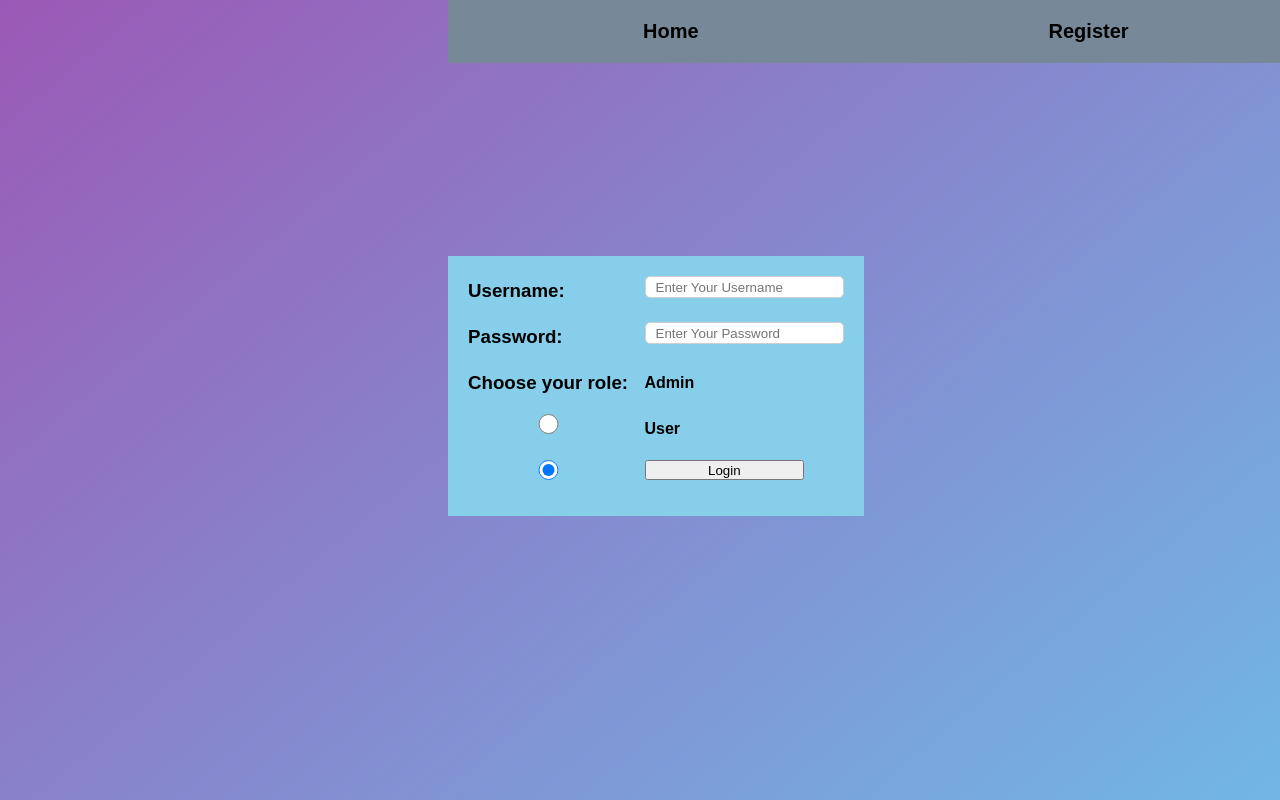
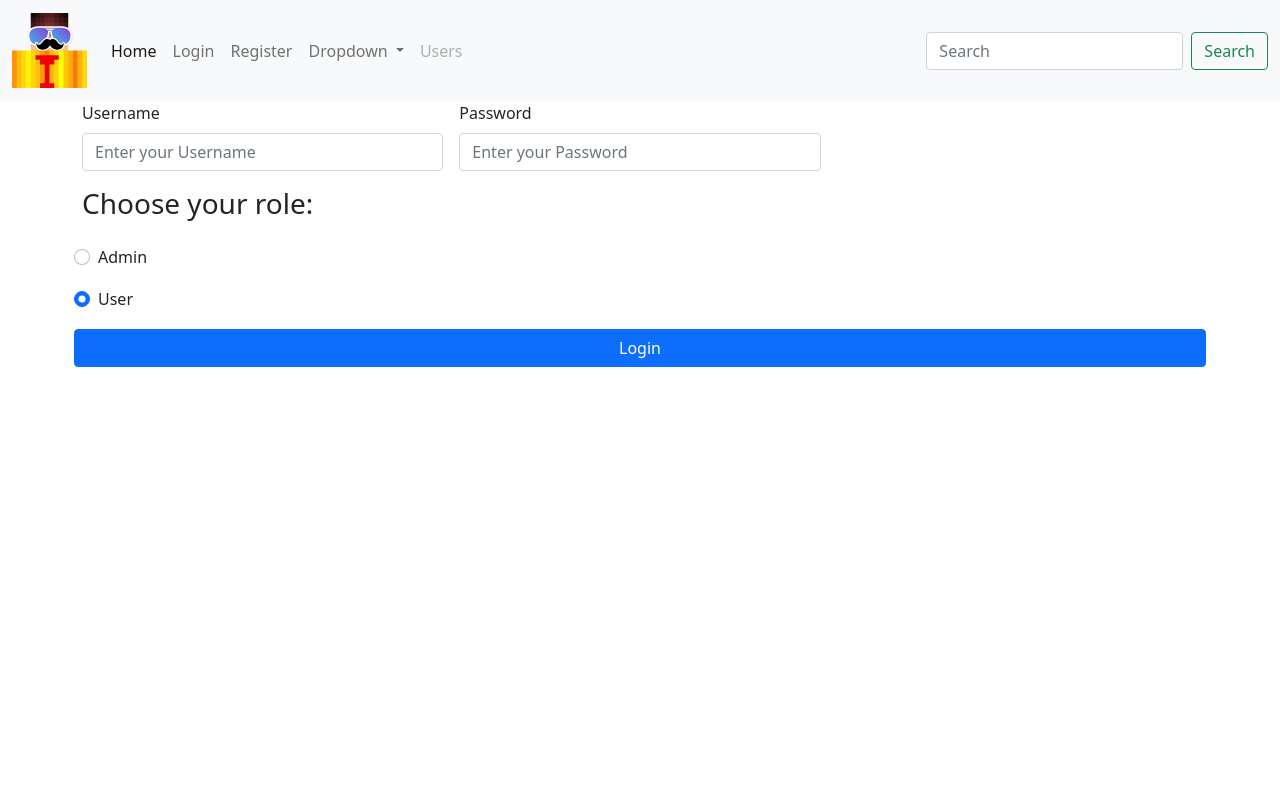
Before and after one commit to glitch-ItsMeLuday67/Lukes-Newer-Awesomer-Website, a Flask app: page /login in a window 1280 px wide. Run offline with Flask 2, Linux system fonts and the light colour scheme; some libraries are stand-ins or nearby versions.

Commit message:
v1.7
New look to the website. Added users database.

```diff
--- a/app.py
+++ b/app.py
@@ -1,34 +1,13 @@
-from os import error
-from flask import Flask, render_template, request, session
+from flask import Flask, session, render_template, request, redirect, url_for
 import sqlite3
+
 app = Flask(__name__)
 
 app.config["SECRET_KEY"] = "encrypted_data"
 
-@app.route("/")
+@app.route('/', methods=['GET', 'POST'])
 def index():
     return render_template("index.html")
-
-
-@app.route("/city")
-def city():
-    return render_template("html.html")
-
-@app.route("/even_odd")
-def even_odd():
-    return render_template("even_odd.html")
-
-@app.route("/validate_even_odd")
-def validate_even_odd():
-    num = request.form.get("number")
-    if num.isdigit():
-        num = int(num)
-        if num % 2 == 0:
-            return render_template("even_odd.html", message = "It is even.")
-        elif num % 2 != 0:
-            return render_template("even_odd.html", message = "It is odd.")
-    else:
-        return render_template("even_odd.html", message = "It is not a number")
 
 @app.route("/biggest_number")
 def biggest_number():
@@ -97,28 +76,6 @@ def bmi():
     totalResult = resultBMI + ". " + resultFAT + ". " + resultH2O + ". " + resultHOW
     return render_template("bmi.html", totalResult = totalResult)
 
-
-@app.route('/courier', methods=['GET', 'POST'])
-def courier():
-    if request.method == "GET":
-        return render_template("courier_shop.html")
-    returnsentence = ""
-    parcelweight = request.form.get("parcelweight")
-    if not parcelweight.isnumeric():
-        return render_template("courier_shop.html",returnsentence = "Invalid Input")
-    parcelweight = float(parcelweight)
-    if parcelweight == 20:
-        returnsentence = "You have to pay %.2f"%(parcelweight*10) + "$"
-    elif parcelweight >= 10 and parcelweight < 20:
-        returnsentence = "You have to pay %.2f"%(parcelweight*12) + "$"
-    elif parcelweight >= 1 and parcelweight < 10:
-        returnsentence = "You have to pay %.2f"%(parcelweight*14) + "$"
-    elif parcelweight < 1:
-        returnsentence = "You don't have to pay anything"
-    else:
-        returnsentence = "We don't deliver parcels more than 20kg"
-    return render_template("courier_shop.html", returnsentence = returnsentence)
-
 @app.route('/leap_year', methods=['GET', 'POST'])
 def leap_year():
     if request.method == "GET":
@@ -178,7 +135,7 @@ def register():
     session["email"] = email
     message = ""
 
-    conn = sqlite3.connect('students.db')
+    conn = sqlite3.connect('users.db')
     cur = conn.cursor()
     usernames = cur.execute("SELECT Username FROM registration_db").fetchall()
     print(usernames)
@@ -194,7 +151,7 @@ def register():
         message = "Password mismatch."
         return render_template("register.html", message = message)
 
-    conn = sqlite3.connect('students.db')
+    conn = sqlite3.connect('users.db')
     cur = conn.cursor()
     cur.execute('''INSERT INTO registration_db(
         Username, Password, Email) VALUES(?,?,?)''',(username, password, email))
@@ -220,7 +177,7 @@ def login():
     message_login = ""
     db_username = session.get("username", "Incorrect username or password")
     db_password = session.get("password", "Incorrect username or password")
-    role = request.form.get("role")
+    role = request.form.get("flexRadioDefault")
 
     if role == "admin":
         if username == user_admin:
@@ -246,7 +203,7 @@ def login():
 
 @app.route('/users', methods=['GET', 'POST'])
 def users():
-    conn = sqlite3.connect("students.db")
+    conn = sqlite3.connect("users.db")
     cur = conn.cursor()
     cur.execute("SELECT * FROM registration_db")
     records = cur.fetchall()
@@ -264,5 +221,6 @@ def logout():
     message = "You have successfully logged out"
     return render_template("index.html", message_login = message)
 
+
 if __name__ == "__main__":
-    app.run(debug=True)
+    app.run(debug = True)
--- a/practice.py
+++ /dev/null
@@ -1,3 +0,0 @@
-users = {1:"Hello", 2:"World", 3:"!"}
-users[4] = "!!!"
-print(users)
--- /dev/null
+++ b/static/style.css
@@ -0,0 +1,6 @@
+.dashboard{
+    display: grid;
+    grid-template-columns: auto auto auto;
+    gap: 2rem;
+    justify-content: space-around;
+}
--- /dev/null
+++ b/templates/layout.html
@@ -0,0 +1,72 @@
+<!DOCTYPE html>
+<html lang="en">
+<head>
+    <link rel="stylesheet" href="../static/style.css">
+    <link href="https://cdn.jsdelivr.net/npm/bootstrap@5.1.1/dist/css/bootstrap.min.css" rel="stylesheet" integrity="sha384-F3w7mX95PdgyTmZZMECAngseQB83DfGTowi0iMjiWaeVhAn4FJkqJByhZMI3AhiU" crossorigin="anonymous">
+    <meta charset="UTF-8">
+    <meta http-equiv="X-UA-Compatible" content="IE=edge">
+    <meta name="viewport" content="width=device-width, initial-scale=1.0">
+    <title>Luke's Awesome Website - Home</title>
+</head>
+<body>
+    <nav class="navbar navbar-expand-lg navbar-light bg-light">
+        <div class="container-fluid">
+          <a class="navbar-brand" href="#"><img src="../static/ItsMeLuday67.png" alt="" width="75px"></a>
+          <button class="navbar-toggler" type="button" data-bs-toggle="collapse" data-bs-target="#navbarSupportedContent" aria-controls="navbarSupportedContent" aria-expanded="false" aria-label="Toggle navigation">
+            <span class="navbar-toggler-icon"></span>
+          </button>
+          <div class="collapse navbar-collapse" id="navbarSupportedContent">
+            <ul class="navbar-nav me-auto mb-2 mb-lg-0">
+              <li class="nav-item">
+                <a class="nav-link active" aria-current="page" href="/">Home</a>
+              </li>
+              <li class="nav-item">
+                {%if session.get("authenticated")%}
+                <a class="nav-link" href="/logout">Logout</a>
+                {%else%}
+                <a class="nav-link" href="/login">Login</a>
+                {%endif%}
+              </li>
+              <li class="nav-item">
+                {%if session.get("authenticated")%}
+                <a class="nav-link disabled" href="/register">Register</a>
+                {%else%}
+                <a class="nav-link" href="/register">Register</a>
+                {%endif%}
+              </li>
+              <li class="nav-item dropdown">
+                <a class="nav-link dropdown-toggle" href="#" id="navbarDropdown" role="button" data-bs-toggle="dropdown" aria-expanded="false">
+                  Dropdown
+                </a>
+                <ul class="dropdown-menu" aria-labelledby="navbarDropdown">
+                  <li><a class="dropdown-item" href="#">Action</a></li>
+                  <li><a class="dropdown-item" href="#">Another action</a></li>
+                  <li><hr class="dropdown-divider"></li>
+                  <li><a class="dropdown-item" href="#">Something else here</a></li>
+                </ul>
+              </li>
+              <li class="nav-item">
+                {%if session.get("admin")%}
+                <a class="nav-link" href="/users">Users</a>
+                {%else%}
+                <a class="nav-link disabled">Users</a>
+                {%endif%}
+              </li>
+            </ul>
+            <form class="d-flex">
+              <input class="form-control me-2" type="search" placeholder="Search" aria-label="Search">
+              <button class="btn btn-outline-success" type="submit">Search</button>
+            </form>
+          </div>
+        </div>
+      </nav>
+      <div class="container">
+        {%block content%}
+        {%endblock%}
+      </div>
+      <script src="https://code.jquery.com/jquery-3.3.1.slim.min.js" integrity="sha384-q8i/X+965DzO0rT7abK41JStQIAqVgRVzpbzo5smXKp4YfRvH+8abtTE1Pi6jizo" crossorigin="anonymous"></script>
+      <script src="https://cdnjs.cloudflare.com/ajax/libs/popper.js/1.14.7/umd/popper.min.js" integrity="sha384-UO2eT0CpHqdSJQ6hJty5KVphtPhzWj9WO1clHTMGa3JDZwrnQq4sF86dIHNDz0W1" crossorigin="anonymous"></script>
+      <script src="https://stackpath.bootstrapcdn.com/bootstrap/4.3.1/js/bootstrap.min.js" integrity="sha384-JjSmVgyd0p3pXB1rRibZUAYoIIy6OrQ6VrjIEaFf/nJGzIxFDsf4x0xIM+B07jRM" crossorigin="anonymous"></script>
+      <script src="https://cdn.jsdelivr.net/npm/bootstrap@5.1.1/dist/js/bootstrap.bundle.min.js" integrity="sha384-/bQdsTh/da6pkI1MST/rWKFNjaCP5gBSY4sEBT38Q/9RBh9AH40zEOg7Hlq2THRZ" crossorigin="anonymous"></script>
+</body>
+</html>
--- a/templates/login.html
+++ b/templates/login.html
@@ -1,94 +1,33 @@
-<!DOCTYPE html>
-<html lang="en">
-<head>
-    <meta charset="UTF-8">
-    <meta http-equiv="X-UA-Compatible" content="IE=edge">
-    <meta name="viewport" content="width=device-width, initial-scale=1.0">
-    <title>Login</title>
-    <style>
-        *{
-            padding: 0%;
-            margin: 0%;
-            box-sizing: border-box;
-        }
-        body{
-            font-family: 'Poppins', sans-serif;
-            background: linear-gradient(320deg, #71b7e6, #9b59b6);
-            background-repeat: no-repeat;
-            padding-left: 35%;
-            padding-top: 20%;
-            height: 100vh;
-        }
-        form{
-            display: grid;
-            grid-template-columns: auto auto;
-            background-color: skyblue;
-            padding: 20px;
-            line-height: 30px;
-            width: 50%;
-            gap: 1rem;
-        }
-        div:last-child{
-            grid-column: span 2;
-        }
-        form button{
-            width: 80%;
-        }
-        header h1{
-            text-align: center;
-        }
-        header{
-            grid-column: span 2;
-        }
-        form input{
-            padding: 10px;
-            border: solid rgb(206, 206, 206) thin;
-            border-radius: 5px;
-            height: 20px;
-        }
-        header ul{
-            list-style-type: none;
-            display:flex;
-            justify-content: space-around;
-            font-size: 20px;
-            font-family: sans-serif;
-            font-weight: bolder;
-            position: fixed;
-            width: 100%;
-            padding: 20px;
-            top: 0;
-            background-color: lightslategray;
-            margin: 0;
-        }
-        header a{
-            text-decoration: none;
-            color:black;
-            transition: 0.3s;
-        }
-        header a:hover{
-            font-size: 50px;
-            transition: 0.3s;
-        }
-    </style>
-</head>
-<body>
-    <header>
-        <ul>
-            <li><a href="/" class="active"><i class="fas fa-home"></i> Home</a></li>
-            <li><a href="/register"> Register</a></li>
-            <li><a href="/login"> Login</a></li>
-        </ul>
-    </header>
-    <form action="/login" method="POST">
-        <h3>Username:</h3>
-        <input type="text" name="username" placeholder="Enter Your Username">
-        <h3>Password:</h3>
-        <input type="password" name="password" placeholder="Enter Your Password">
-        <h3>Choose your role:</h3>
-        <h4>Admin</h4><input type="radio" name="role" value="admin">
-        <h4>User</h4><input type="radio" name="role" value="user" checked>
-        <button type="submit">Login</button>
-        <label class="msg">{{message_login}}</label>
-    </form>
-</body>
-</html>
+{%extends "layout.html"%}
+{%block content%}
+<form action="/login" class="row g-3 needs-validation" novalidate method="POST">
+    <div class="col-md-4">
+      <label for="validationCustom01" class="form-label">Username</label>
+      <input type="text" class="form-control" name="username" id="validationCustom01" required placeholder="Enter your Username">
+      <div class="valid-feedback">
+        Looks good!
+      </div>
+    </div>
+    <div class="col-md-4">
+      <label for="validationCustom02" class="form-label">Password</label>
+      <input type="password" class="form-control" name="password" id="validationCustom02" required placeholder="Enter your Password">
+      <div class="valid-feedback">
+        Looks good!
+      </div>
+    </div>
+    <h3>Choose your role: </h3>
+    <div class="form-check">
+        <input class="form-check-input" type="radio" name="flexRadioDefault" id="flexRadioDefault1" value="admin">
+        <label class="form-check-label" for="flexRadioDefault1">
+          Admin
+        </label>
+      </div>
+      <div class="form-check">
+        <input class="form-check-input" type="radio" name="flexRadioDefault" id="flexRadioDefault2" checked value="user">
+        <label class="form-check-label" for="flexRadioDefault2">
+          User
+        </label>
+      </div>
+    <button type="submit" class="btn btn-primary" id="liveAlertBtn">Login</button>
+
+{%endblock%}
--- a/templates/user_table.html
+++ b/templates/user_table.html
@@ -4,7 +4,7 @@
     <meta charset="UTF-8">
     <meta http-equiv="X-UA-Compatible" content="IE=edge">
     <meta name="viewport" content="width=device-width, initial-scale=1.0">
-    <title>LOGINS</title>
+    <title>Users</title>
     <style></style>
 </head>
 <body>
```
Also changed, not shown: sql.py (+8 -13 lines), templates/index.html (+39 -87 lines), templates/register.html (+18 -76 lines), templates/test.html (added, +22 -0 lines), static/ItsMeLuday67.png (added), students.db (deleted), users.db (added).
